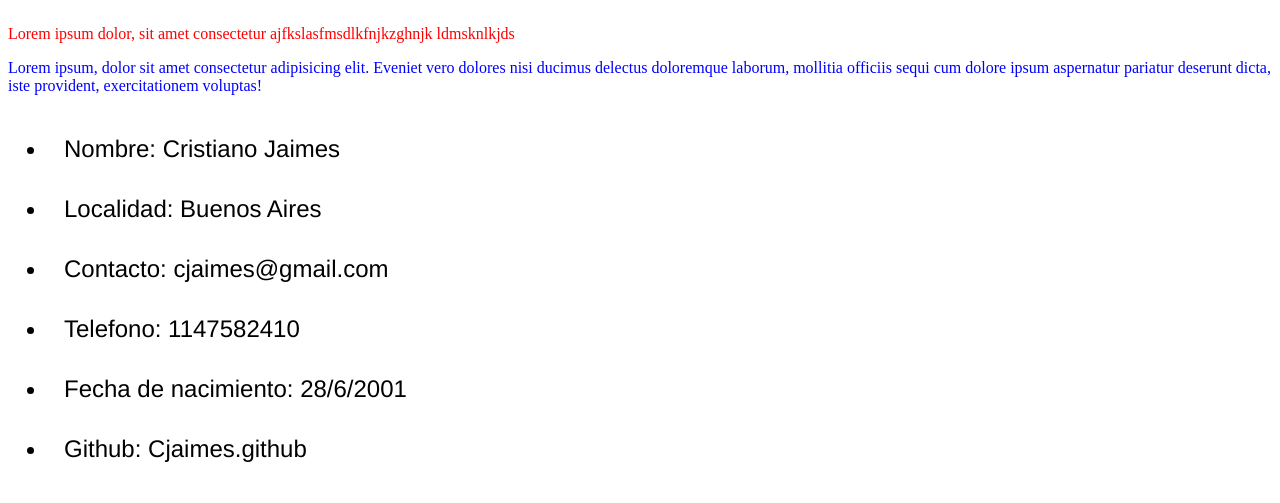
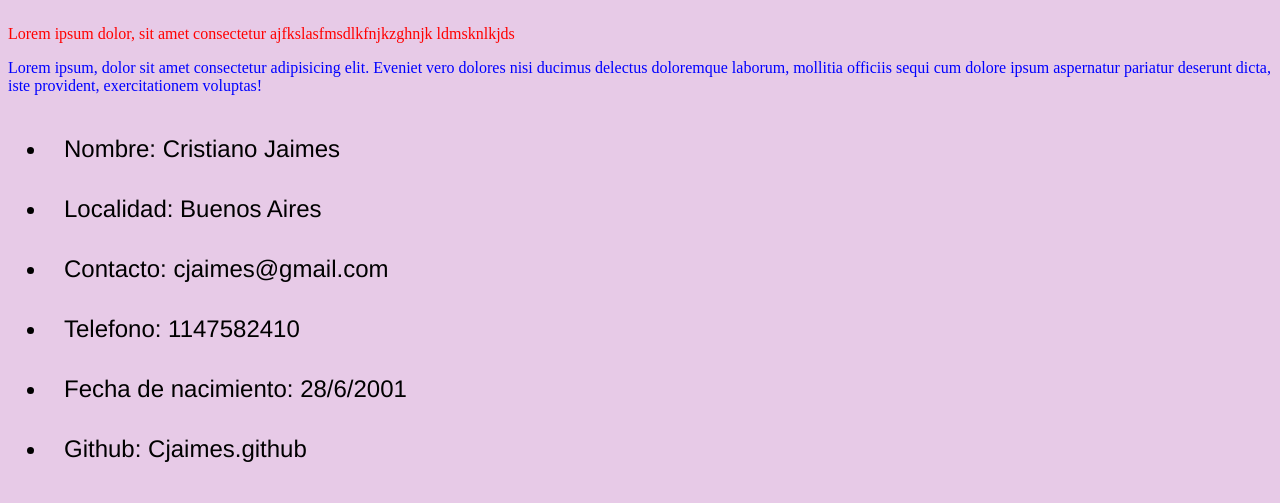
Before and after one commit to CrissJaimes/uade-desarrolloweb-cv, a plain HTML site: page index.html in a window 1280 px wide. Shown: the part 686-1189 px from the top of the page. Drawn offline with Linux system fonts and the light colour scheme.

Commit message:
agregado de color al body
agregado de color al body

```diff
--- a/css/styles.css
+++ b/css/styles.css
@@ -6,6 +6,10 @@ h1 {
     padding-left: 1.8rem;
 
 
+}
+
+body{
+    background-color: rgb(231, 202, 231);
 }
 
 .nav{
```
